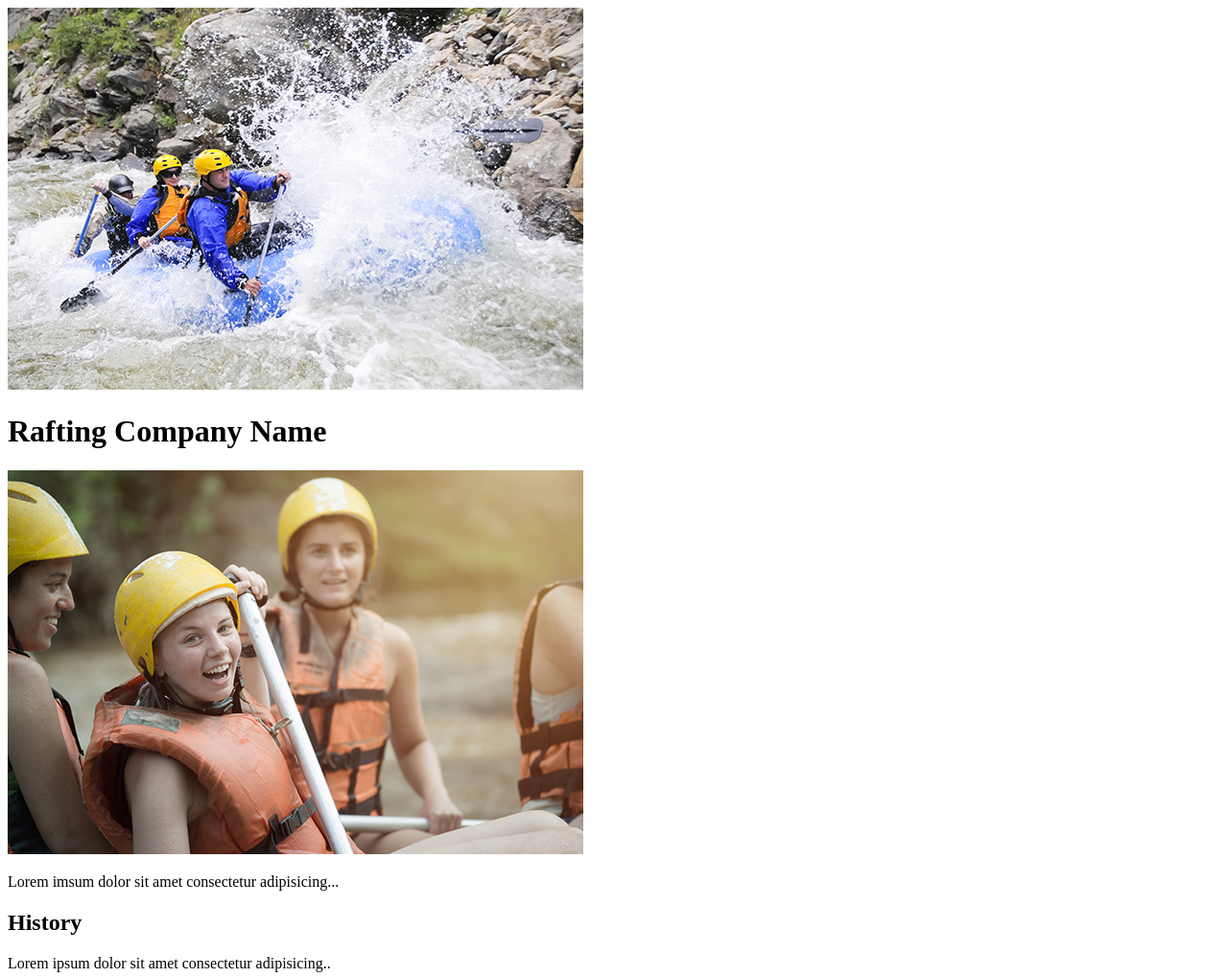
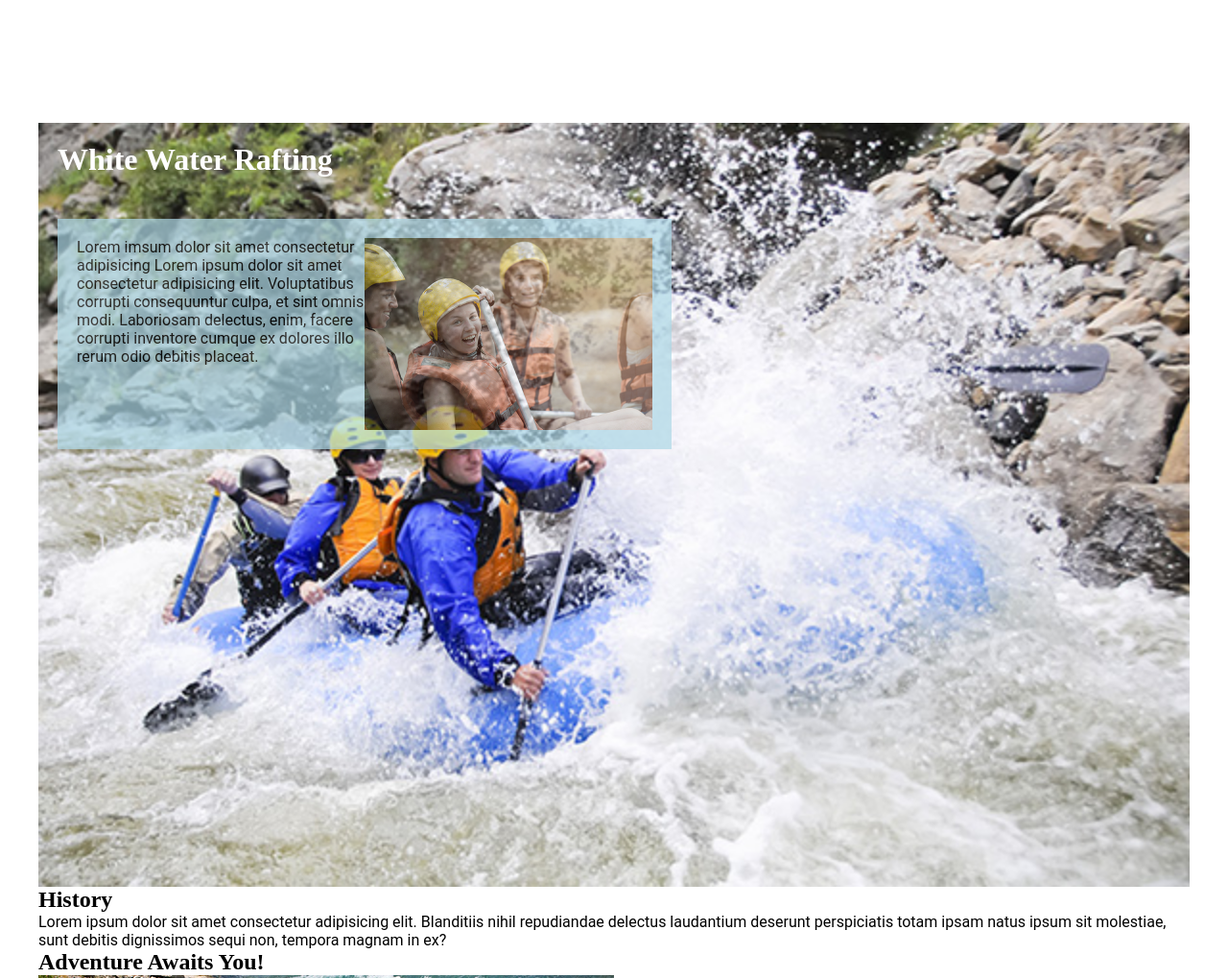
Before and after one commit to nancyapiyo/wdd130, a plain HTML site: page wwr/about.html in a window 1280 px wide. Shown: the top 1019 px of the page at 96% size. Drawn offline with Linux system fonts and the light colour scheme.

Commit message:
changes Co-authored-by: Taft-Brigham <Taft-Brigham@users.noreply.github.com>

```diff
--- a/wwr/about.html
+++ b/wwr/about.html
@@ -1,5 +1,15 @@
 <!DOCTYPE html>
 <html lang="en-US">
+<head>
+    <meta charset="UTF-8">
+    <meta name="viewport" content="width=device-width, initial-scale=1.0">
+    <link rel="stylesheet" href="styles/rafting.css">
+    <meta name="description" content=" Nancy Apiyo">
+    <meta name="author" content="Nancy Apiyo">
+    <title>About Us Page</title>
+
+</head>
+
     <header>
             <nav>
                 <a href="index.html"></a>
@@ -11,16 +21,16 @@
     <body>
         <main>
            <div class="hero">
-                <img src="images/hero.jpg" alt="hero image">
-                <h1>Rafting Company Name</h1>
+                <img src="images/hero.jpg" alt="hero image" cla>
+                <h1>White Water Rafting</h1>
                 <article>
                     <img src="images/happy_client2.png" alt="client image">
-                    <p>Lorem imsum dolor sit amet consectetur adipisicing...</p>
+                    <p>Lorem imsum dolor sit amet consectetur adipisicing Lorem ipsum dolor sit amet consectetur adipisicing elit. Voluptatibus corrupti consequuntur culpa, et sint omnis modi. Laboriosam delectus, enim, facere corrupti inventore cumque ex dolores illo rerum odio debitis placeat.</p>
                 </article>
             </div>
             <section>
                 <h2>History</h2>
-                <p>Lorem ipsum dolor sit amet consectetur adipisicing..</p>
+                <p>Lorem ipsum dolor sit amet consectetur adipisicing elit. Blanditiis nihil repudiandae delectus laudantium deserunt perspiciatis totam ipsam natus ipsum sit molestiae, sunt debitis dignissimos sequi non, tempora magnam in ex?</p>
             </section>
             <section>
                 <h2>Adventure Awaits You!</h2>
--- a/wwr/styles/rafting.css
+++ b/wwr/styles/rafting.css
@@ -24,7 +24,48 @@ h1 h2 h3 {
 }
 p{
     font-family: var(--paragraph-font);
-    color: var(--accent2-color);
+    color: black;
+}
+body{
+    max-width: 1200px;
+    margin: 0 auto;
+}
+.hero {
+    position: relative;
+}
+.hero img {
+    display: block;
+    width: 100%;
+    height: auto;
+
+}
+ .hero h1 {
+    position: absolute;
+    top: 20px;
+    left: 20px;
+    color: white;
+
+}
+
+.hero article {
+    position: absolute;
+    top: 100px;
+    left: 20px;
+    background-color: lightblue;
+    padding: 20px;
+    opacity: 0.7;
+
+}
+.hero article img {
+    float: right;
+    width: 50%;
+
+}
+.hero article p {
+    position: absolute;
+    float: left;
+    width: 50%;
+
 }
 
 nav a {
```
